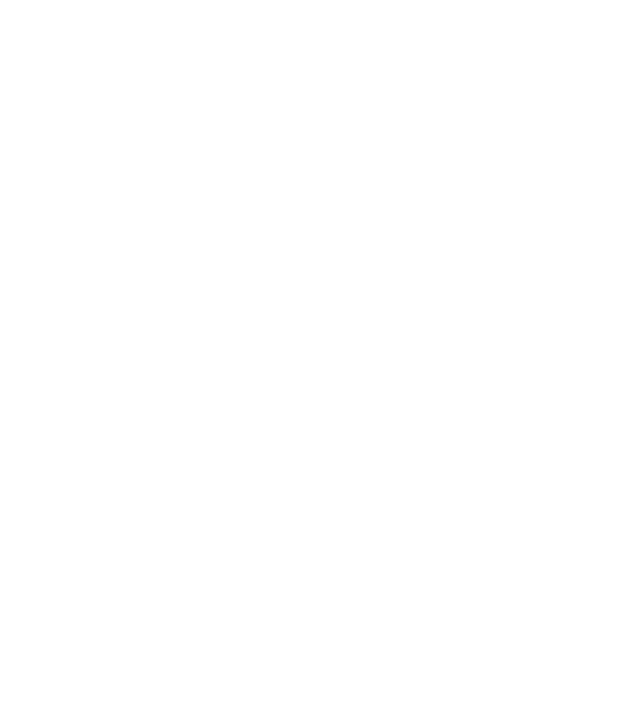
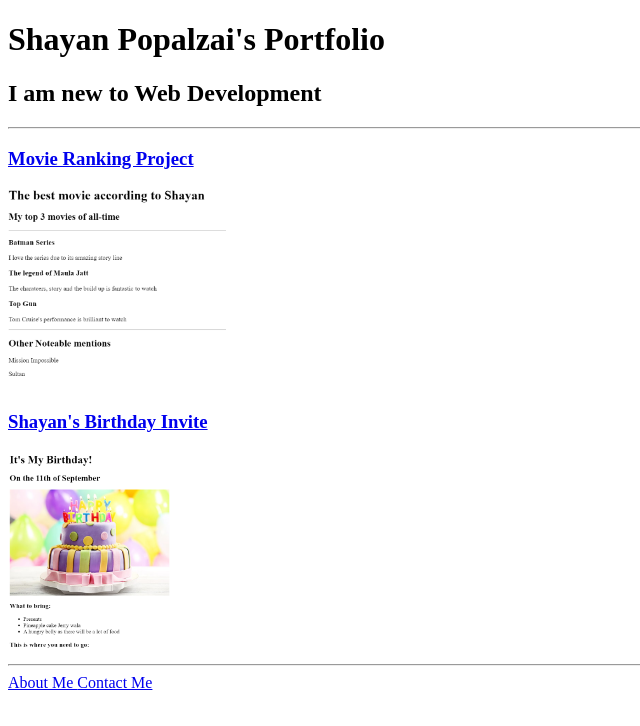
Before and after one commit to Shayan2222/html-portfolio, a plain HTML site: page index.html in a window 1280 px wide. Shown: the whole page, without its empty margins (0-640 px from the left). Drawn offline with Linux system fonts and the light colour scheme.

Commit message:
index.html

```diff
--- a/index.html
+++ b/index.html
@@ -1,15 +1,22 @@
-<!-- TODO 1: Create the HTML Boilerplate -->
+<!DOCTYPE HTML>
+<HTML lang="En">
 
-<!-- TODO 2: Add Your previous projects' HTML into the public folder -->
+<Head>
+    <meta Charset="UTF-8">
+    <Title>Shayan Popalzai's Portfolio</Title>
+</Head>
 
-<!-- TODO 3: Take screenshots of your project previews and add the images to the images folder -->
+<body>
+<H1>Shayan Popalzai's Portfolio</H1>
+<h2>I am new to Web Development</h2>
+<hr />
+<h3><a href="./public/movie-ranking.html"> Movie Ranking Project</a></h3>
+<img src="./assets/images/Shayan favourite films.png" height="200" Alt="Shayan's favorute film"/>
+<h3><a href="public/birthday-invite.html">Shayan's Birthday Invite</a></h3>
+<img src="./assets/images/Shayan Birthday.png" height="200" alt="Shayan's Birthday"/>
+<hr />
+<a href="./public/about.html" > About Me </a>
+<a href="./public/contact.html"> Contact Me </a>
+</body>
 
-<!-- TODO 4: Add titles/subtitles etc. -->
-
-<!-- TODO 5: Add a link to the project pages -->
-
-<!-- TODO 6: Add images to show the project previews
-HINT for TODO 6: You can use the height attribute set to 200 to make the image smaller:
-https://developer.mozilla.org/en-US/docs/Web/HTML/Element/img#attr-height -->
-
-<!-- TODO 7: Add the Contact Me and About Me page links -->
+</HTML>
```
